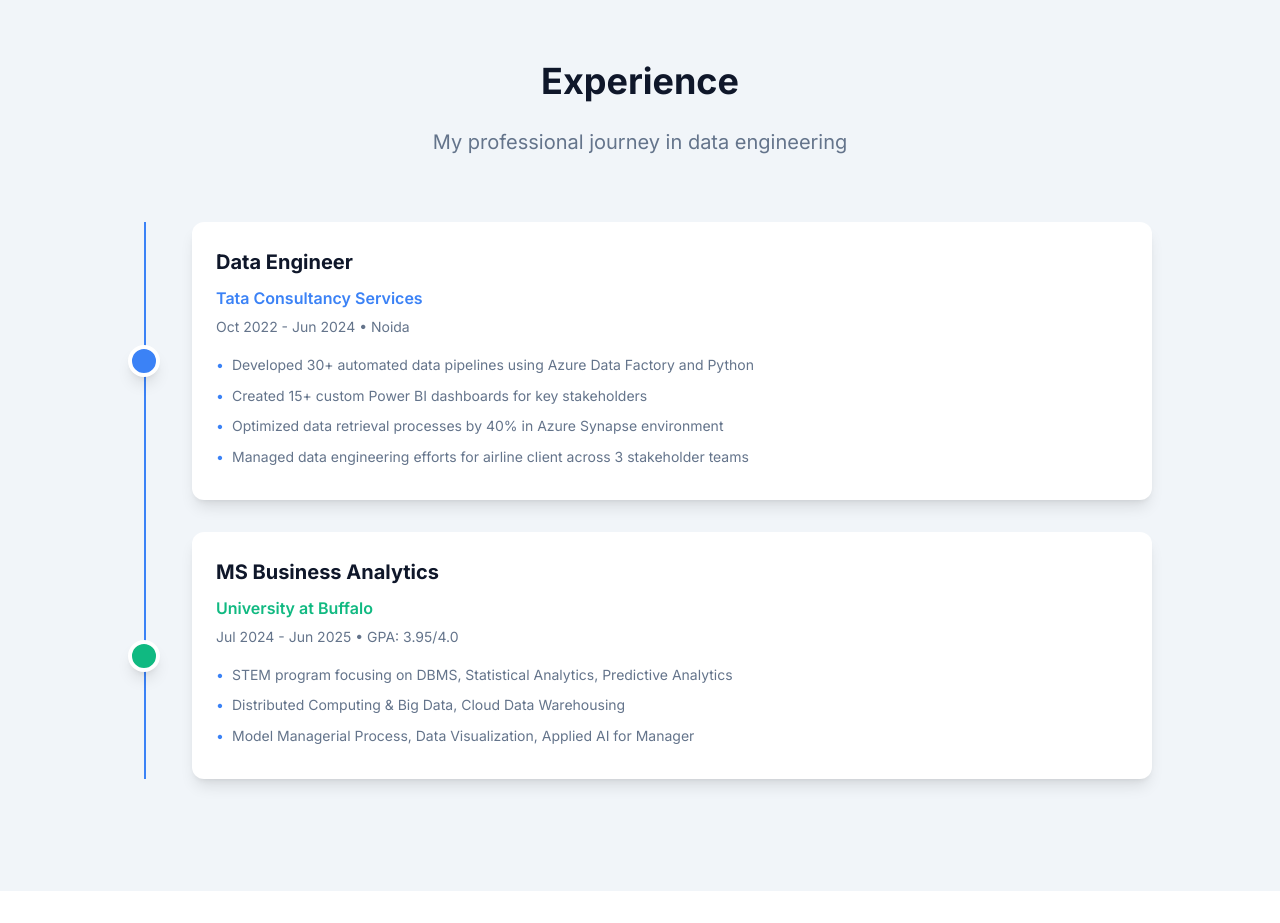
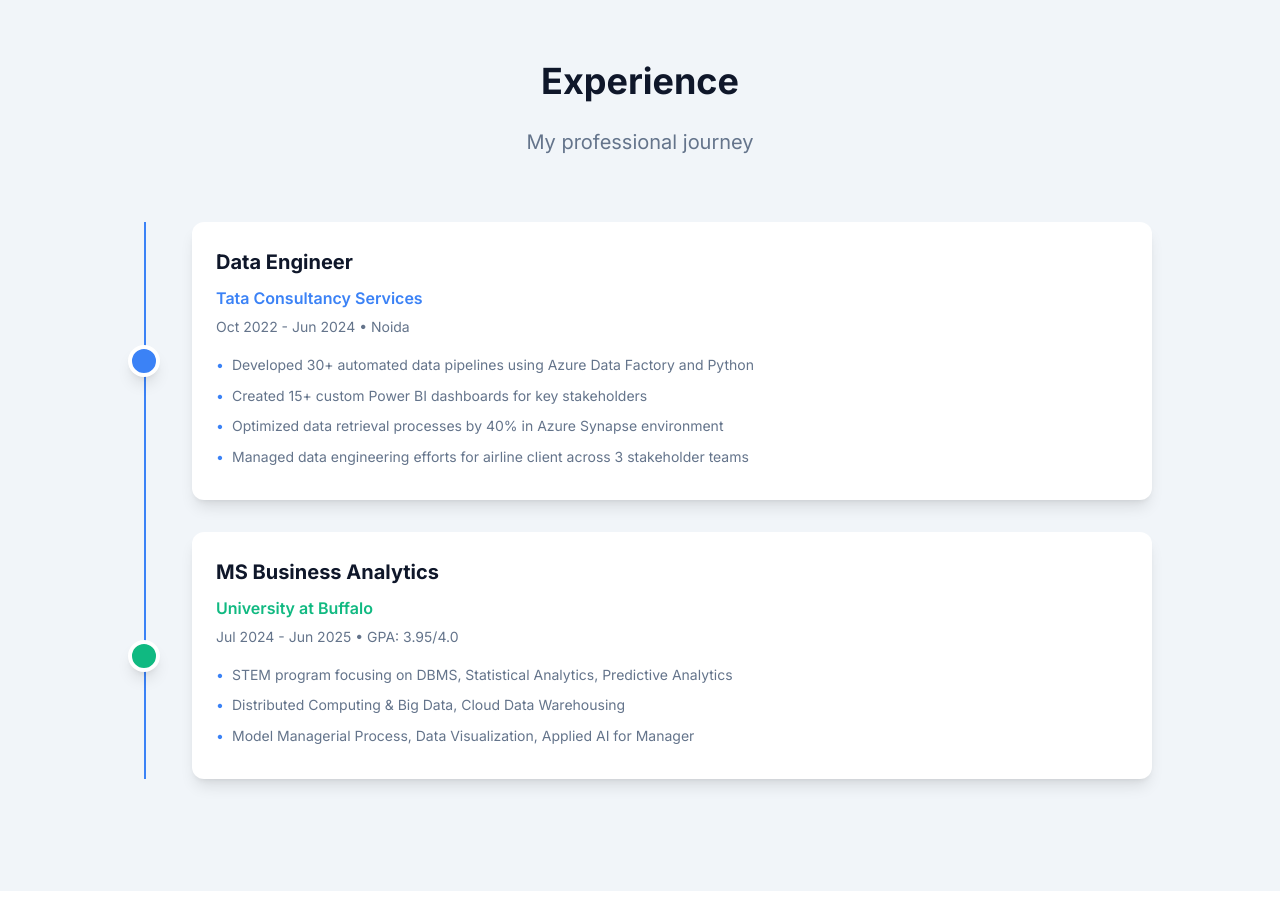
Before and after one commit to sahniaditya/Portfolio, a plain HTML site: page index.html in a window 1280 px wide. Shown: the part 1660-2583 px from the top of the page. Drawn offline with Linux system fonts and the light colour scheme; a script that the page names is missing.

Commit message:
Update index.html

```diff
--- a/index.html
+++ b/index.html
@@ -112,7 +112,7 @@
         <div class="container">
             <div class="section-header">
                 <h2 class="section-title">Experience</h2>
-                <p class="section-subtitle">My professional journey in data engineering</p>
+                <p class="section-subtitle">My professional journey </p>
             </div>
 
             <div class="timeline">
```
